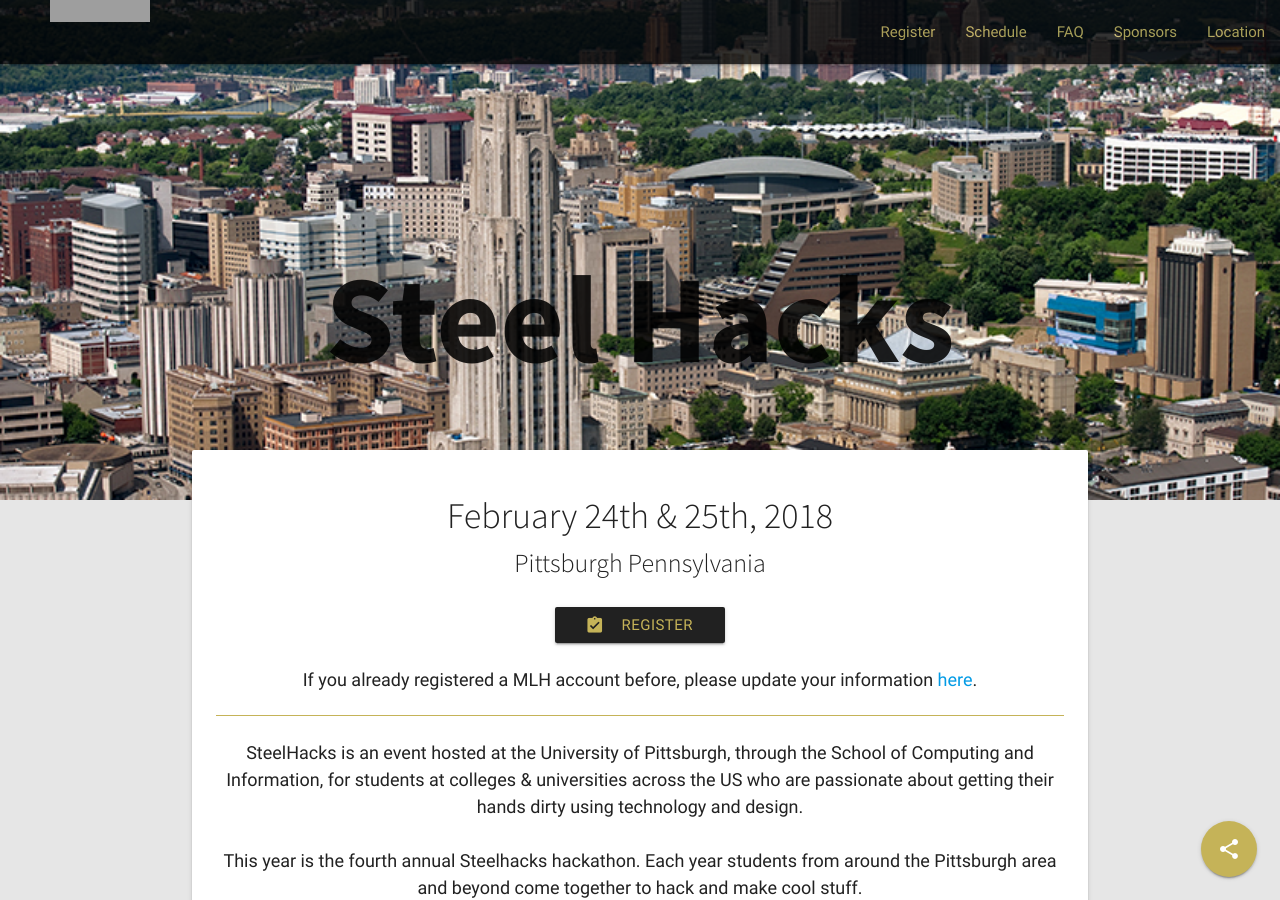
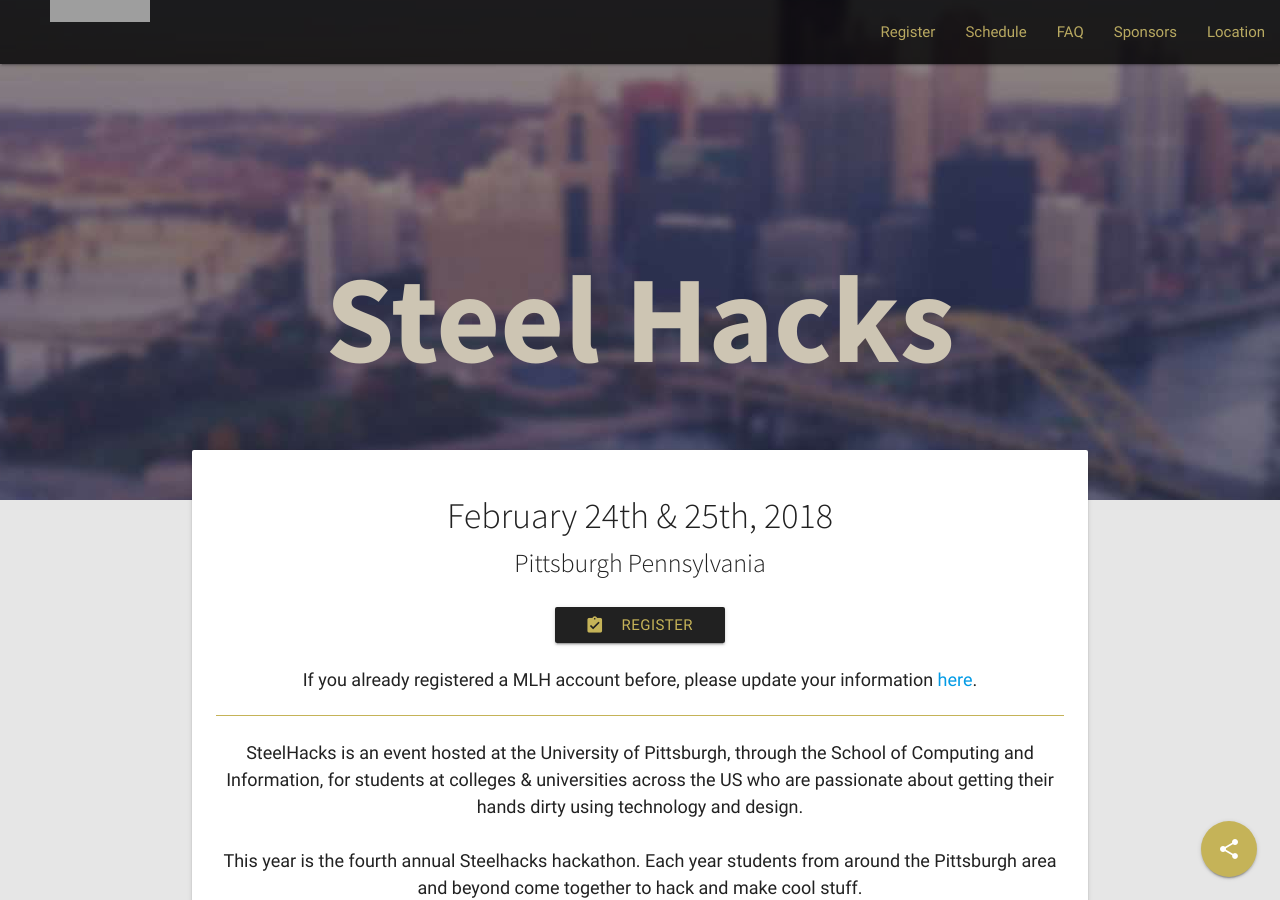
Before and after one commit to SteelHeads/steelhacks.com, a Jekyll site: the page built from index.html, in a window 1280 px wide and 900 px high. Built offline with Jekyll 4.4.1, drawn with Linux system fonts in a browser that asks for light colours; grey boxes are pictures that could not be loaded.

Commit message:
Vanguard

```diff
--- a/index.html
+++ b/index.html
@@ -54,9 +54,9 @@
 
 <body>
 
-  <h1 id="siteTitle">Steel Hacks</h1>
+  <h1 id="siteTitle" style="color:#CDC5B3;">Steel Hacks</h1>
   <div class="parallax-container">
-      <div class="parallax"><img src="assets/home.jpg"></div>
+      <div class="parallax"><img src="img/headerbg.jpg"></div>
     </div>
 
   <div class="container">
```
